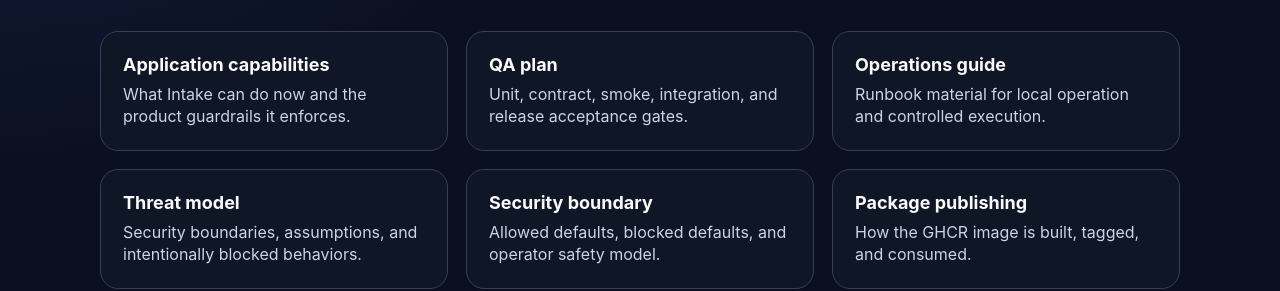
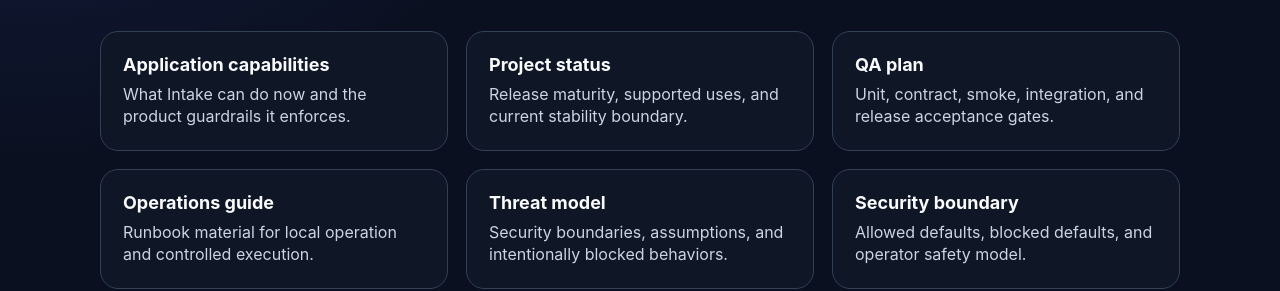
Before and after one commit to ChathurangaBW/Intake, a plain HTML site: page docs/index.html in a window 1280 px wide. Shown: the part 517-808 px from the top of the page. Drawn offline with Linux system fonts and the light colour scheme.

Commit message:
Link project status from docs homepage

```diff
--- a/docs/index.html
+++ b/docs/index.html
@@ -28,6 +28,7 @@
 
     <div class="grid">
       <a class="card" href="APP_CAPABILITIES.md"><strong>Application capabilities</strong><span>What Intake can do now and the product guardrails it enforces.</span></a>
+      <a class="card" href="PROJECT_STATUS.md"><strong>Project status</strong><span>Release maturity, supported uses, and current stability boundary.</span></a>
       <a class="card" href="QA.md"><strong>QA plan</strong><span>Unit, contract, smoke, integration, and release acceptance gates.</span></a>
       <a class="card" href="OPERATIONS.md"><strong>Operations guide</strong><span>Runbook material for local operation and controlled execution.</span></a>
       <a class="card" href="THREAT_MODEL.md"><strong>Threat model</strong><span>Security boundaries, assumptions, and intentionally blocked behaviors.</span></a>
```
